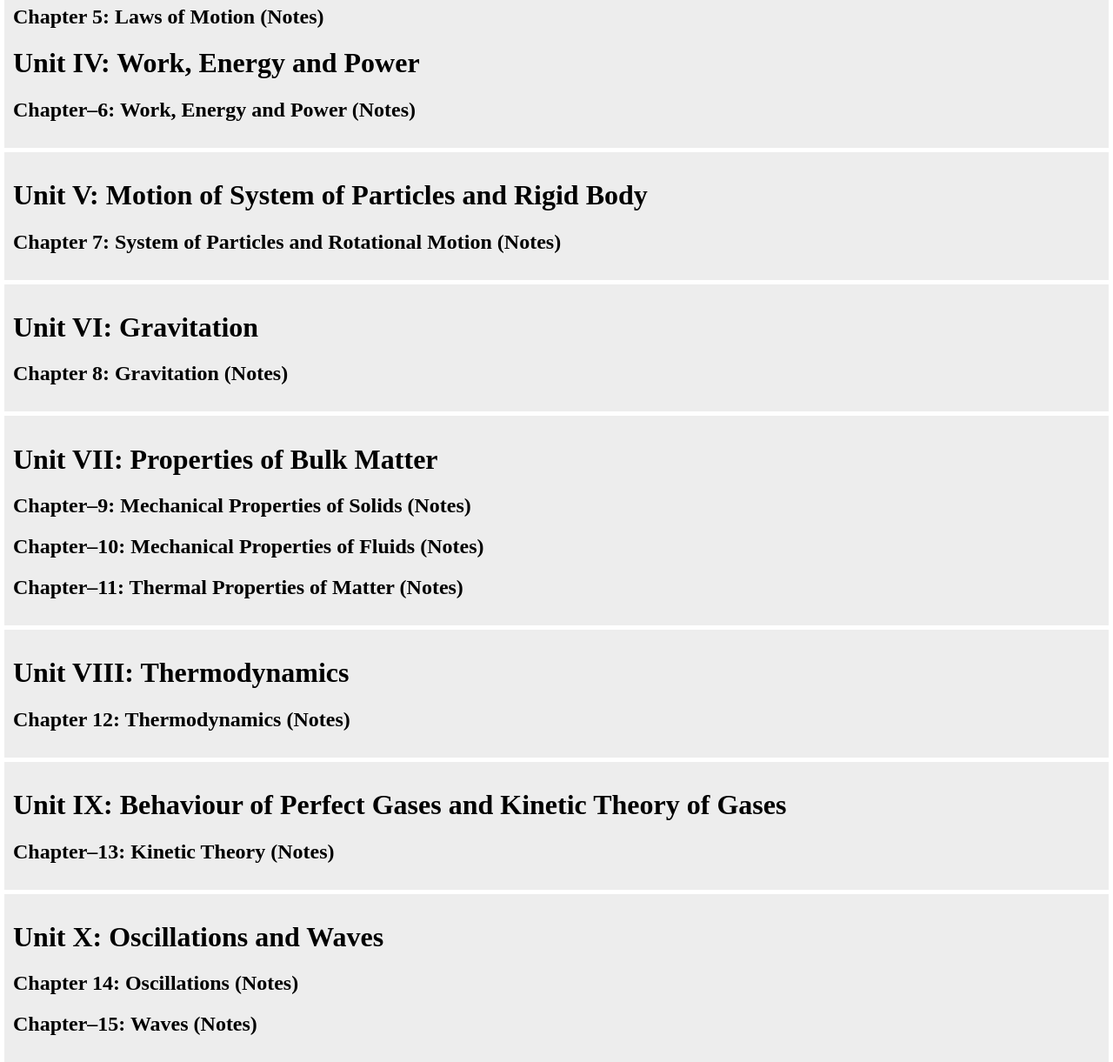
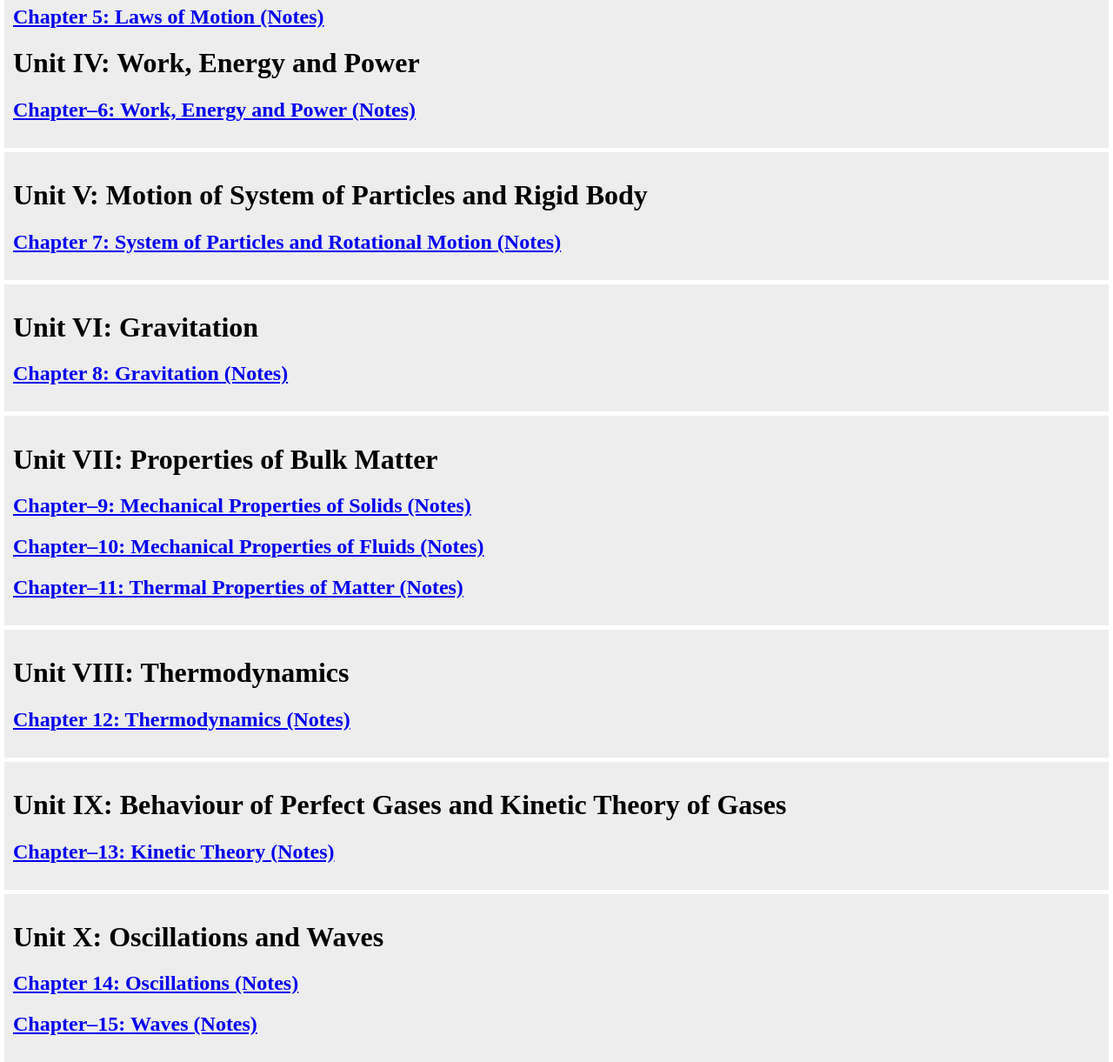
Before and after one commit to lokeshyadavcs/website_class-11, a plain HTML site: page pages/rev_note.html in a window 1280 px wide. Shown: the part 721-1942 px from the top of the page at 87% size. Drawn offline with Linux system fonts and the light colour scheme.

Commit message:
comit rev link

```diff
--- a/pages/rev_note.html
+++ b/pages/rev_note.html
@@ -50,20 +50,20 @@
         <h1>Unit I: Physical World and Measurement</h1>
 
 
-    <h2>Chapter 1: Physical World (Notes)</h2>
+    <h2><a href="https://drive.google.com/file/d/1dYQn1_RFxPp29zqV4Ho43fESg4aSqCKH/view?usp=sharing">Chapter 1: Physical World (Notes)</a></h2>
 
-    <h2>Chapter 2: Units and Measurements (Notes)</h2>
+    <h2><a href="https://drive.google.com/file/d/1iPJL1YJhMUQYtdrZll205LGSsDpnv0Pj/view?usp=sharing">Chapter 2: Units and Measurements (Notes)</a> </h2>
     </div>
 
     <div class="container">
         <h1>Unit II: Kinematics</h1>
 
 
-        <h2>Chapter 3: Motion in a Straight Line (Notes)</h2>
+        <h2><a href="https://drive.google.com/file/d/1l6Ko01v65qmSLLHwNE3xeKiBEG_D2mFc/view?usp=sharing">Chapter 3: Motion in a Straight Line (Notes)</a></h2>
 
 
 
-        <h2>Chapter 4: Motion in a Plane (Notes)</h2>
+        <h2><a href="https://drive.google.com/file/d/19gh7wMuXcpa7hYnvjKplRAUjnbX24vWj/view?usp=sharing">Chapter 4: Motion in a Plane (Notes)</a> </h2>
 
     </div>
 
@@ -72,7 +72,7 @@
 
 
 
-    <h2>Chapter 5: Laws of Motion (Notes)</h2>
+    <h2><a href="https://drive.google.com/file/d/1IA1AREMuc5lwd-TJJ74cuDG4eJRY3TGG/view?usp=sharing">Chapter 5: Laws of Motion (Notes)</a></h2>
 
 
 
@@ -80,7 +80,7 @@
 
 
 
-    <h2>Chapter–6: Work, Energy and Power (Notes)</h2>
+    <h2><a href="https://drive.google.com/file/d/1igMUvhxgjLD4Ph75KlcyclVwgLA7YlKZ/view?usp=sharing">Chapter–6: Work, Energy and Power (Notes)</a></h2>
     </div>
 
     <div class="container">
@@ -88,14 +88,14 @@
 
 
 
-        <h2>Chapter 7: System of Particles and Rotational Motion (Notes)</h2>
+        <h2><a href="https://drive.google.com/file/d/1nEqKP3zvNcBi4mWmOlmjgPNM2MewdK3W/view?usp=sharing">Chapter 7: System of Particles and Rotational Motion (Notes)</a></h2>
     </div>
 
     <div class="container">
         <h1>Unit VI: Gravitation</h1>
 
 
-    <h2>Chapter 8: Gravitation (Notes)</h2>
+    <h2><a href="https://drive.google.com/file/d/1U9aNzi_X65nA1NzzaIlp1ZqW2n4y8O12/view?usp=sharing">Chapter 8: Gravitation (Notes)</a></h2>
     </div>
 
     <div class="container">
@@ -103,17 +103,17 @@
 
 
 
-    <h2>Chapter–9: Mechanical Properties of Solids (Notes)</h2>
+    <h2><a href="https://drive.google.com/file/d/1LKyMT4pjpGY_-gxfm5x3RfOi7AhfMi-Y/view?usp=sharing">Chapter–9: Mechanical Properties of Solids (Notes)</a></h2>
 
 
 
 
-    <h2>Chapter–10: Mechanical Properties of Fluids (Notes)</h2>
+    <h2><a href="https://drive.google.com/file/d/1j_uGis91heRzlsKVz_idBvcYV9L1S5aF/view?usp=sharing">Chapter–10: Mechanical Properties of Fluids (Notes)</a></h2>
 
 
 
 
-    <h2>Chapter–11: Thermal Properties of Matter (Notes)</h2>
+    <h2><a href="https://drive.google.com/file/d/1UKs4H0zJIblCDhGw0hYgoS_PW7hp4zBj/view?usp=sharing">Chapter–11: Thermal Properties of Matter (Notes)</a></h2>
 
     </div>
 
@@ -123,7 +123,7 @@
 
 
 
-    <h2>Chapter 12: Thermodynamics (Notes)</h2>
+    <h2><a href="https://drive.google.com/file/d/1wZOsM_DSeRKTinNGIQcU4fAFjD2T1PLs/view?usp=sharing">Chapter 12: Thermodynamics (Notes)</a></h2>
 
     </div>
     <div class="container">
@@ -131,7 +131,7 @@
 
 
 
-        <h2>Chapter–13: Kinetic Theory (Notes)</h2>
+        <h2><a href="https://drive.google.com/file/d/1n5PERZ2J6JVG-X-BC6rHAOEXGUDQ2BSd/view?usp=sharing">Chapter–13: Kinetic Theory (Notes)</a></h2>
 
     </div>
 
@@ -140,14 +140,14 @@
 
 
 
-        <h2>Chapter 14: Oscillations (Notes)</h2>
+        <h2><a href="https://drive.google.com/file/d/1pm99xdmDoXWUl3B_3kSCNFu1ZJ0uNAFs/view?usp=sharing">Chapter 14: Oscillations (Notes)</a></h2>
 
 
 
 
 
 
-        <h2>Chapter–15: Waves (Notes)</h2>
+        <h2><a href="https://drive.google.com/file/d/1kXeqOMxO7A-jQbskT3UICYky56oSEcbz/view?usp=sharing">Chapter–15: Waves (Notes)</a></h2>
     </div>
 
 
```
